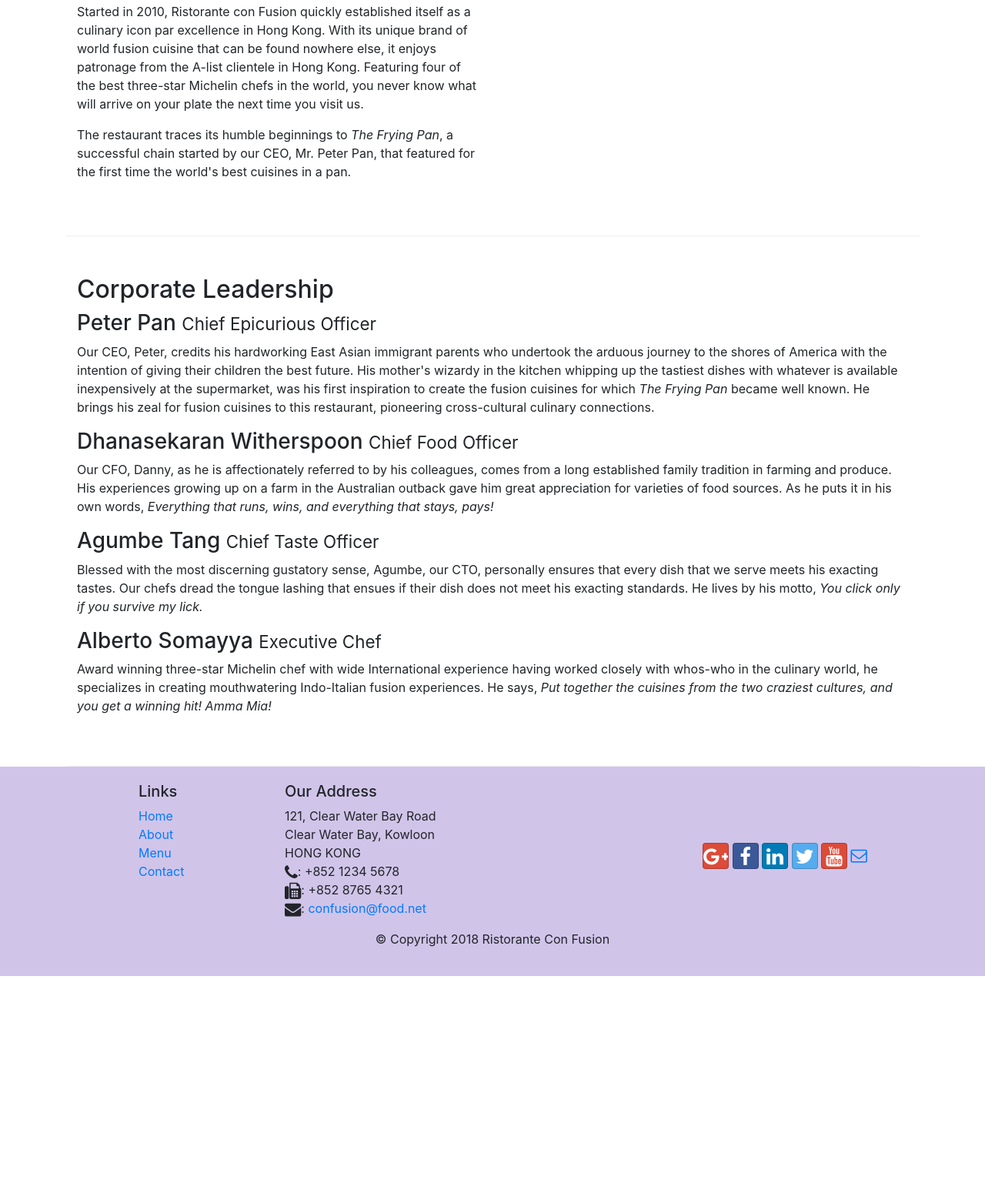
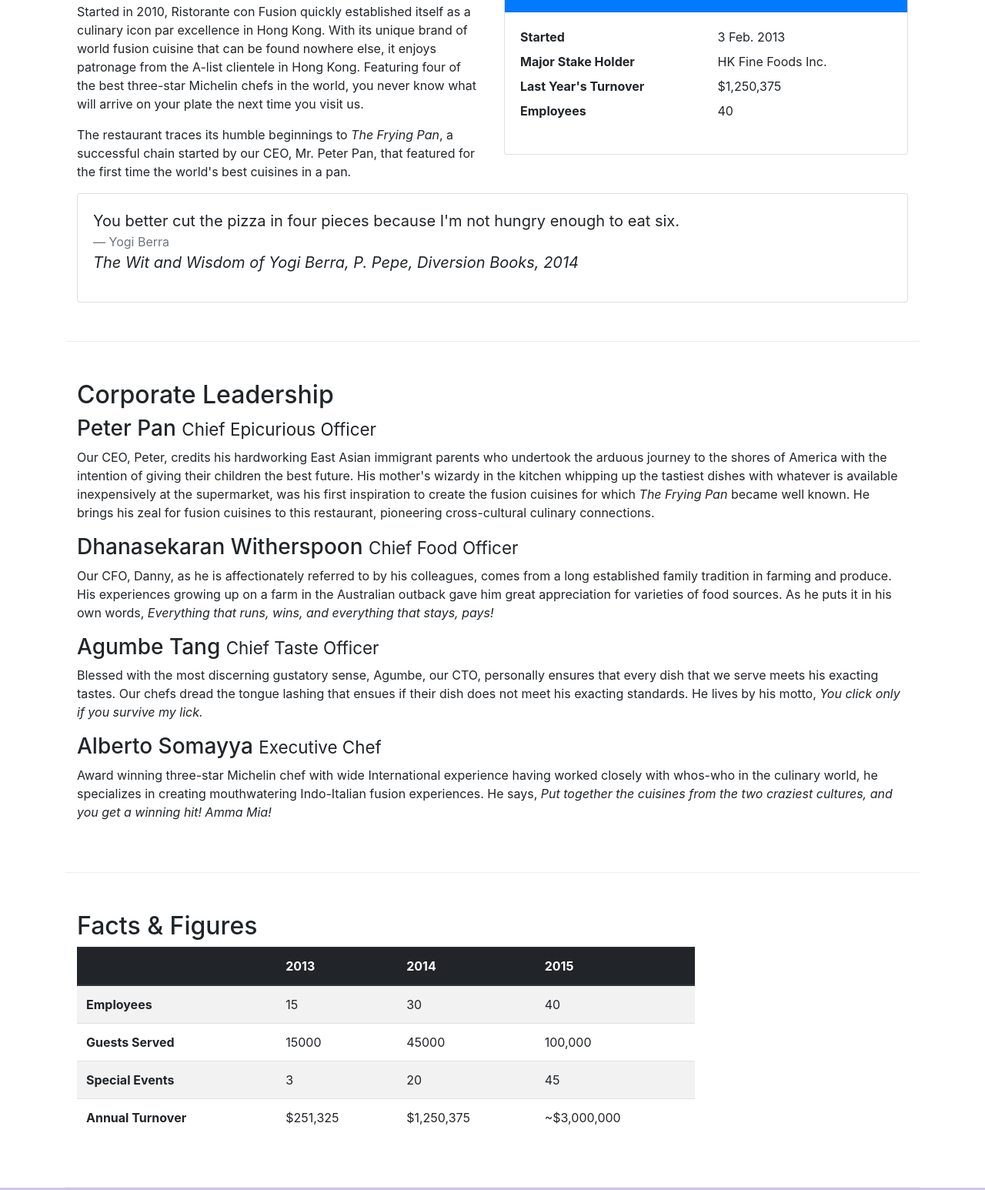
Before and after one commit to Atharv157/bootstrap_course, a website: page aboutus.html in a window 1280 px wide. Shown: the part 558-2104 px from the top of the page at 77% size. Before the commit the page ends 1826 px from the top, so only its background shows below. Drawn offline with nearby package versions, Linux system fonts and the light colour scheme.

Commit message:
tables and cards

```diff
--- a/aboutus.html
+++ b/aboutus.html
@@ -65,7 +65,35 @@
                 <p>Started in 2010, Ristorante con Fusion quickly established itself as a culinary icon par excellence in Hong Kong. With its unique brand of world fusion cuisine that can be found nowhere else, it enjoys patronage from the A-list clientele in Hong Kong.  Featuring four of the best three-star Michelin chefs in the world, you never know what will arrive on your plate the next time you visit us.</p>
                 <p>The restaurant traces its humble beginnings to <em>The Frying Pan</em>, a successful chain started by our CEO, Mr. Peter Pan, that featured for the first time the world's best cuisines in a pan.</p>
             </div>
-            <div>
+            <div class="col-sm">
+                <div class="card">
+                    <h3 class="card-header bg-primary text-white">Facts At a Glance</h3>
+                    <div class="card-body">
+                        <dl class="row">
+                            <dt class="col-6">Started</dt>
+                            <dd class="col-6">3 Feb. 2013</dd>
+                            <dt class="col-6">Major Stake Holder</dt>
+                            <dd class="col-6">HK Fine Foods Inc.</dd>
+                            <dt class="col-6">Last Year's Turnover</dt>
+                            <dd class="col-6">$1,250,375</dd>
+                            <dt class="col-6">Employees</dt>
+                            <dd class="col-6">40</dd>
+                        </dl>
+                    </div>
+                </div>
+            </div>
+            <div class="col-12">
+                <div class="card card-body bg light">
+                    <blockquote class="blockquote">
+                        <p class="mb-0">You better cut the pizza in four pieces because
+                            I'm not hungry enough to eat six.
+                        </p>
+                        <footer class="blockquote-footer">Yogi Berra</footer>
+                        <cite title="Source Title">The Wit and Wisdom of Yogi
+                            Berra, P. Pepe, Diversion Books, 2014
+                        </cite>
+                    </blockquote>
+                </div>
             </div>
         </div>
 
@@ -83,7 +111,50 @@
                 <p class="d-none d-sm-block">Award winning three-star Michelin chef with wide International experience having worked closely with whos-who in the culinary world, he specializes in creating mouthwatering Indo-Italian fusion experiences. He says, <em>Put together the cuisines from the two craziest cultures, and you get a winning hit! Amma Mia!</em></p>
             </div>
        </div>
-
+       <div class="row row-content">
+           <div class="col-12 col-sm-9">
+               <h2>Facts &amp; Figures</h2>
+               <div class="table-responsive">
+                <table class="table table-striped">
+                    <thead class="thead-dark">
+                        <tr>
+                            <th>&nbsp;</th>
+                            <th>2013</th>
+                            <th>2014</th>
+                            <th>2015</th>
+                        </tr>
+                    </thead>
+                    <tbody>
+                        <tr>
+                            <th>Employees</th>
+                            <td>15</td>
+                            <td>30</td>
+                            <td>40</td>
+                        </tr>
+                        <tr>
+                            <th>Guests Served</th>
+                            <td>15000</td>
+                            <td>45000</td>
+                            <td>100,000</td>
+                        </tr>
+                        <tr>
+                            <th>Special Events</th>
+                            <td>3</td>
+                            <td>20</td>
+                            <td>45</td>
+                        </tr>
+                        <tr>
+                            <th>Annual Turnover</th>
+                            <td>$251,325</td>
+                            <td>$1,250,375</td>
+                            <td>~$3,000,000</td>
+                        </tr>
+                    </tbody>
+                </table>
+            </div>
+           </div>
+           <div class="col-sm-3 col-12"></div>
+       </div>
     </div>
 
     <footer class="footer">
```
